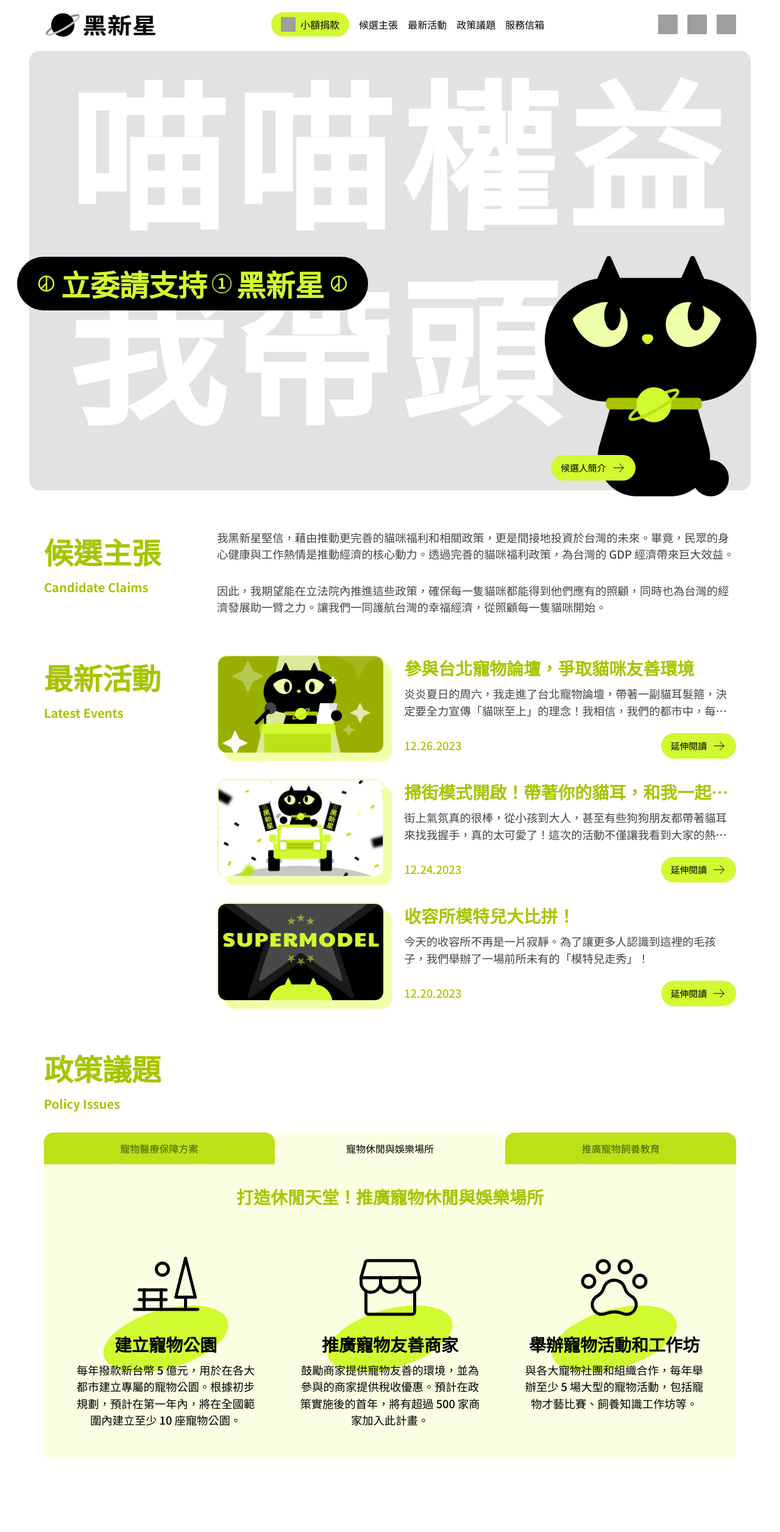
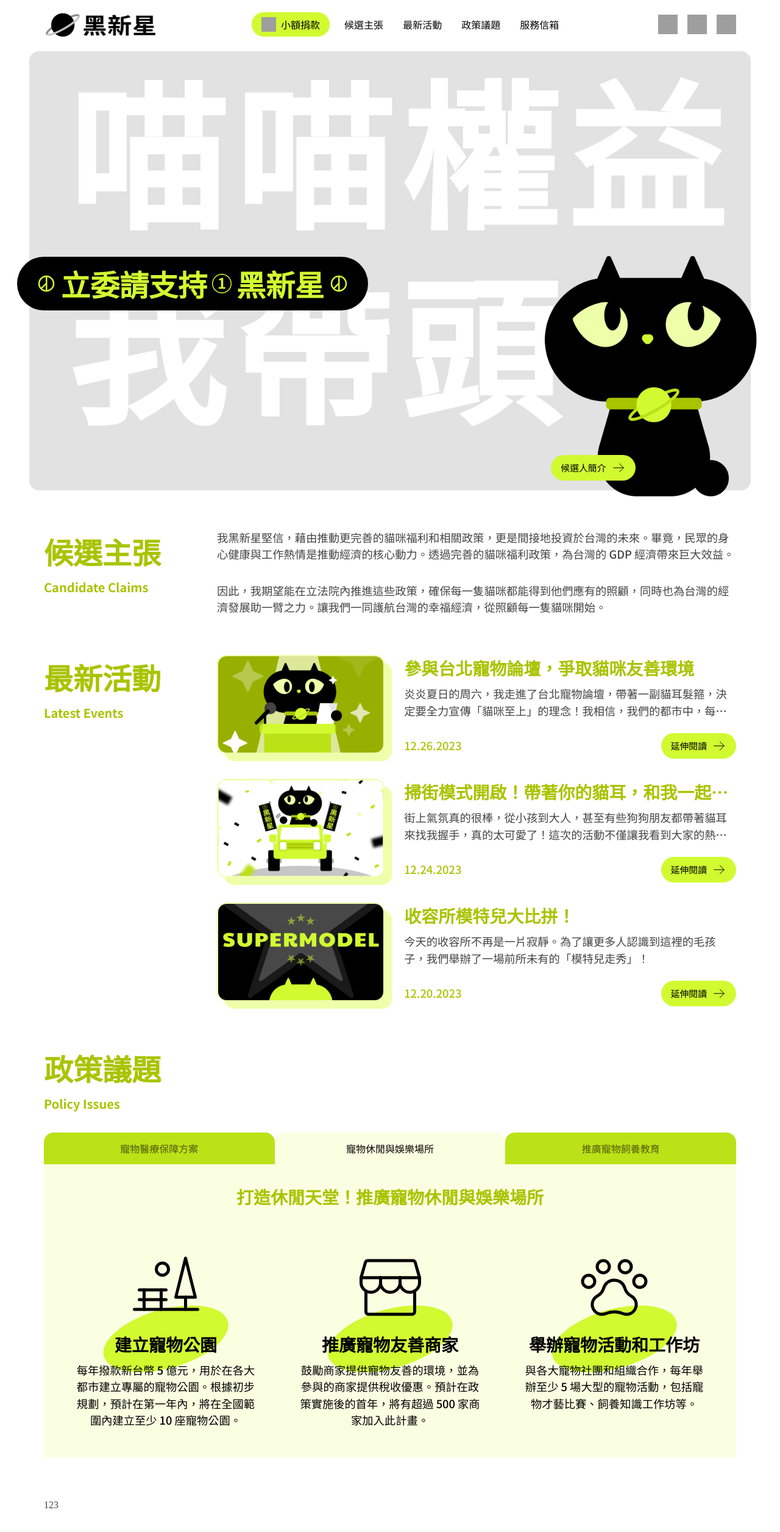
Before and after one commit to Aya-X/f2e2023-m1-react, a React (Vite) app: page / in a window 1280 px wide. Shown: the top 2512 px of the page at 61% size. Before the commit the page ends 2454 px from the top, so only its background shows below. Built offline with nearby package versions, Linux system fonts and the light colour scheme; grey boxes are pictures that could not be loaded.

Commit message:
fix: Update component's key and nav's link

```diff
--- a/src/App.tsx
+++ b/src/App.tsx
@@ -10,6 +10,7 @@ import Hero from './components/Hero';
 import Claims from './components/Claims';
 import Events from './components/Events';
 import Issues from './components/Issues';
+import Donations from './components/Donations';
 
 declare module '@mui/material/styles' {
   // 能夠在 palette 中找到這個屬性
@@ -181,6 +182,8 @@ function App(): JSX.Element {
 
       <Issues />
 
+      <Donations />
+
       <ScrollTop>
         <Fab
           sx={{
--- /dev/null
+++ b/src/components/Donations.tsx
@@ -0,0 +1,5 @@
+import PrimaryContainer from './PrimaryContainer';
+
+export default function Donations() {
+  return <PrimaryContainer elementId="donations">123</PrimaryContainer>;
+}
--- a/src/components/Issues.tsx
+++ b/src/components/Issues.tsx
@@ -195,7 +195,7 @@ export default function Issues() {
         </Tabs>
 
         {tabItems.map((item, index) => (
-          <CustomTabPanel value={value} index={index}>
+          <CustomTabPanel key={item.title} value={value} index={index}>
             <Typography
               variant="h2"
               component="h4"
@@ -215,6 +215,7 @@ export default function Issues() {
             >
               {item.subItems.map((subItem) => (
                 <ListItem
+                  key={subItem.title}
                   sx={{
                     width: { xs: '100%', md: '33.33%' },
                     display: 'flex',
--- a/src/components/Navbar.tsx
+++ b/src/components/Navbar.tsx
@@ -198,6 +198,10 @@ export default function Navbar() {
                 gap: 2,
               }}
             >
+              <Button
+                href="#donations"
+                sx={{ p: 0, color: 'gray6.main', borderRadius: '16px' }}
+              >
                 <PrimaryButton size="small">
                   <ImgIcon src={ImgHandCoins} alt="MENU" isSmall />
                   <Typography
@@ -209,13 +213,15 @@ export default function Navbar() {
                     小額捐款
                   </Typography>
                 </PrimaryButton>
+              </Button>
 
               {navItems.map((item) => (
                 <Button
+                  variant="text"
                   key={item.title}
                   href={item.href}
                   sx={{
-                    p: 0,
+                    // p: 0,
                     color: 'gray6.main',
 
                     '@media (min-width: 600px)': {
```
Lines whose indentation alone changed are shown as unchanged.
